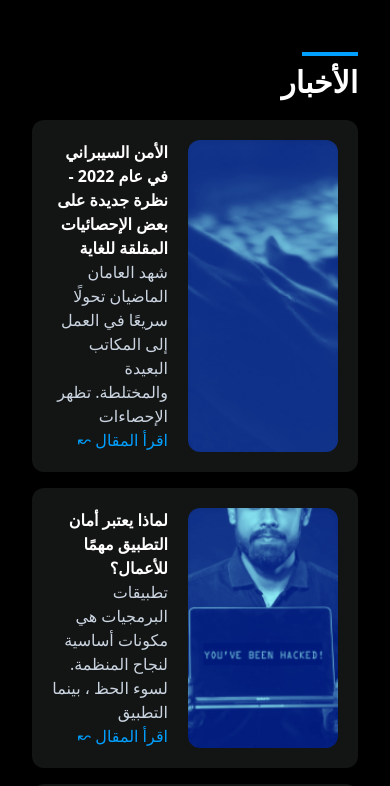
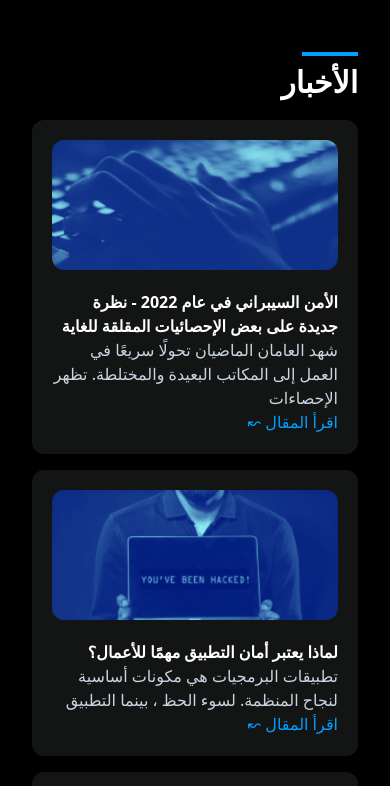
Before and after one commit to MohammadKhallaf/react-trustland, a React (Vite) app: page / in a window 390 px wide. Shown: the part 3800-4586 px from the top of the page. Built offline with nearby package versions, Linux system fonts and the light colour scheme.

Commit message:
update news section

```diff
--- a/src/containers/NewsSection/NewsItem.tsx
+++ b/src/containers/NewsSection/NewsItem.tsx
@@ -5,13 +5,11 @@ interface ImgProps {
   url: string;
 }
 const NewsImgDiv = styled.div<ImgProps>`
-  aspect-ratio: 1 / 1;
   height: 100%;
-  width: 150px;
   max-width: 100%;
   background-image: url(${(props) => props.url});
   background-repeat: no-repeat;
-  background-size: auto 100%;
+
   background-position: 50%;
   background-color: rgba(26, 154, 251, 0.5);
   background-blend-mode: overlay;
@@ -26,9 +24,13 @@ interface Props {
 
 const NewsItem: React.FC<Props> = ({ img, title, description }) => {
   return (
-    <article className="flex flex-row bg-[#131414] p-5 rounded-xl hover:shadow-zinc-700 shadow-md transition-[box-shadow]">
-      <div className="basis-[150px] pl-5">
-        <NewsImgDiv url={img} className="rounded-xl shadow-inner" />
+    <article className="flex flex-col md:flex-row bg-[#131414] p-5 rounded-xl hover:shadow-zinc-700 shadow-md transition-[box-shadow]">
+      <div className="basis-[150px] pb-5 md:pb-0 md:pl-5">
+        <NewsImgDiv
+          url={img}
+          className="rounded-xl shadow-inner mx-auto w-full bg-cover
+          md:aspect-square md:w-[150px] md:bg-[size:auto_100%]"
+        />
       </div>
       <div className="flex flex-col justify-around max-w-[530px]">
         <h6 className="font-bold">{title}</h6>
```
